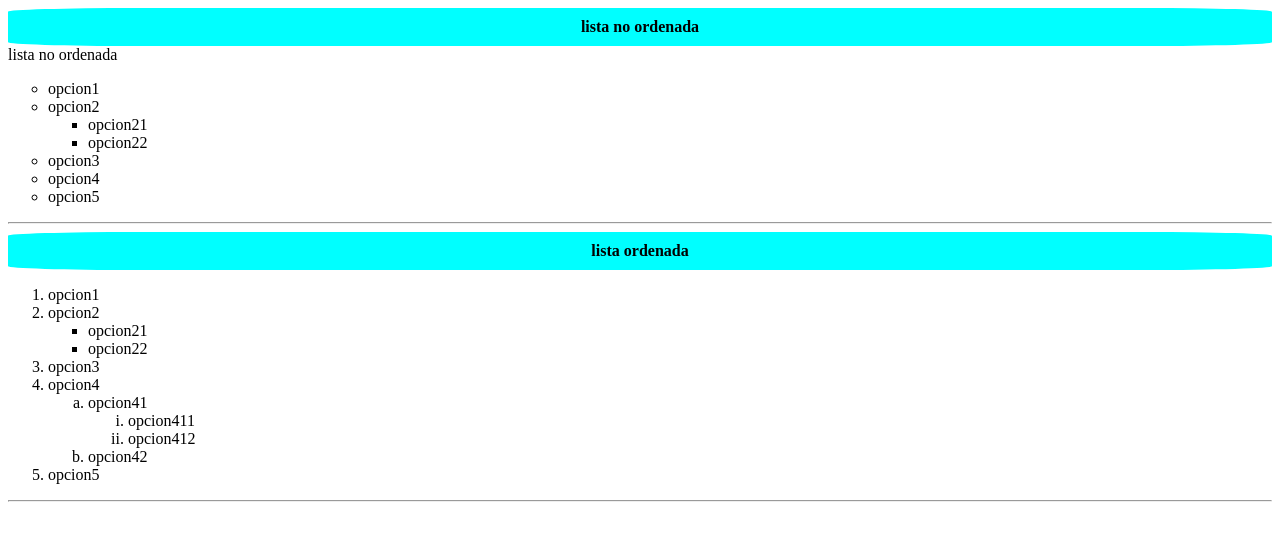
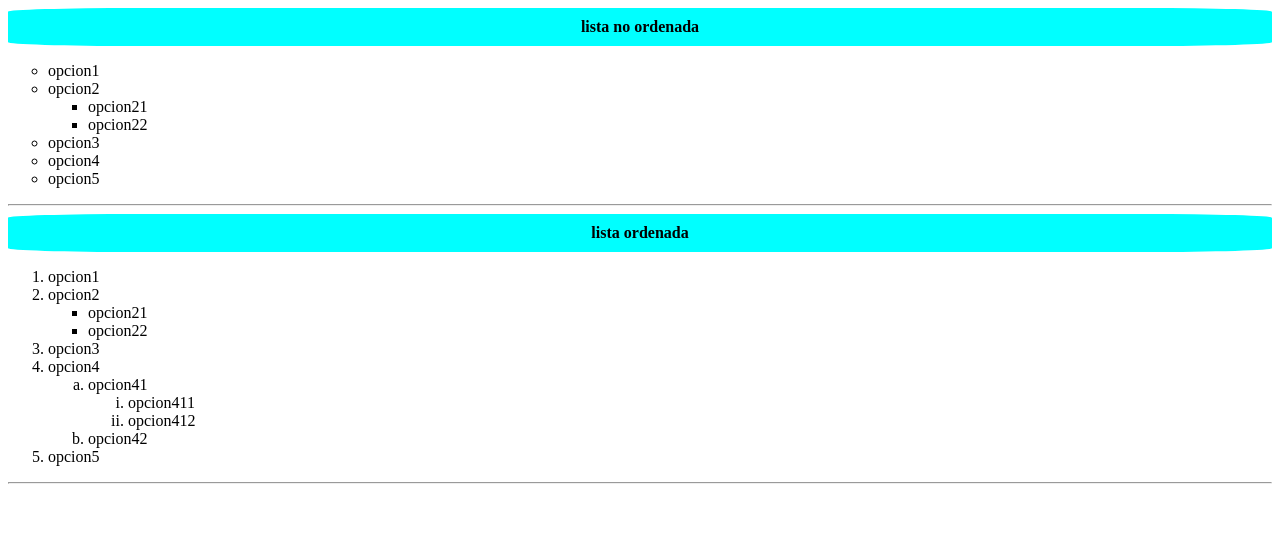
Before and after one commit to luismigueldiazgomez12-star/EjemploWeb, a plain HTML site: page Ejercicio1Lista.html in a window 1280 px wide. Drawn offline with Linux system fonts and the light colour scheme.

Commit message:
Fix duplicate closing tag in Ejercicio1Lista.html
Removed duplicate 'lista no ordenada' div closing tag.

```diff
--- a/Ejercicio1Lista.html
+++ b/Ejercicio1Lista.html
@@ -9,8 +9,6 @@
 
 <main>
 <div>
-	lista no ordenada
-</div>
 	lista no ordenada
 </div>
 <ul class="circle">
```
